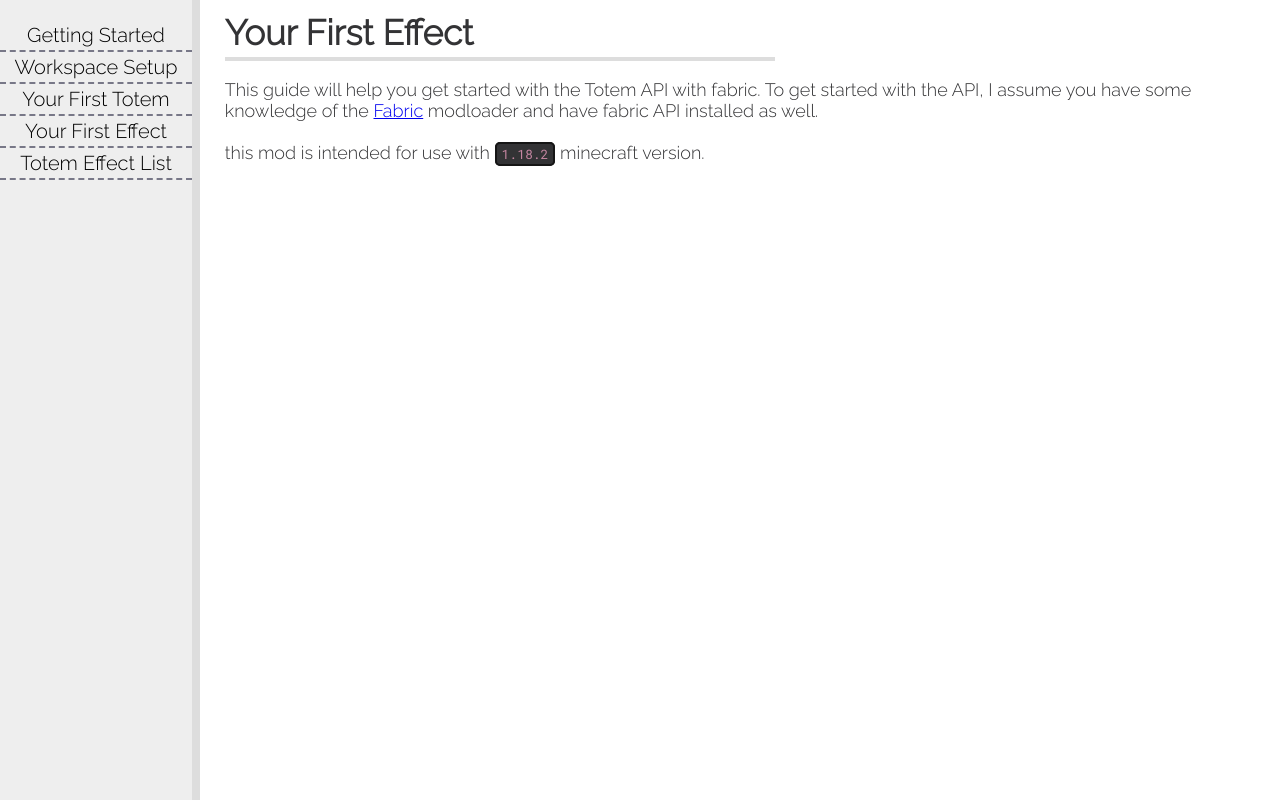
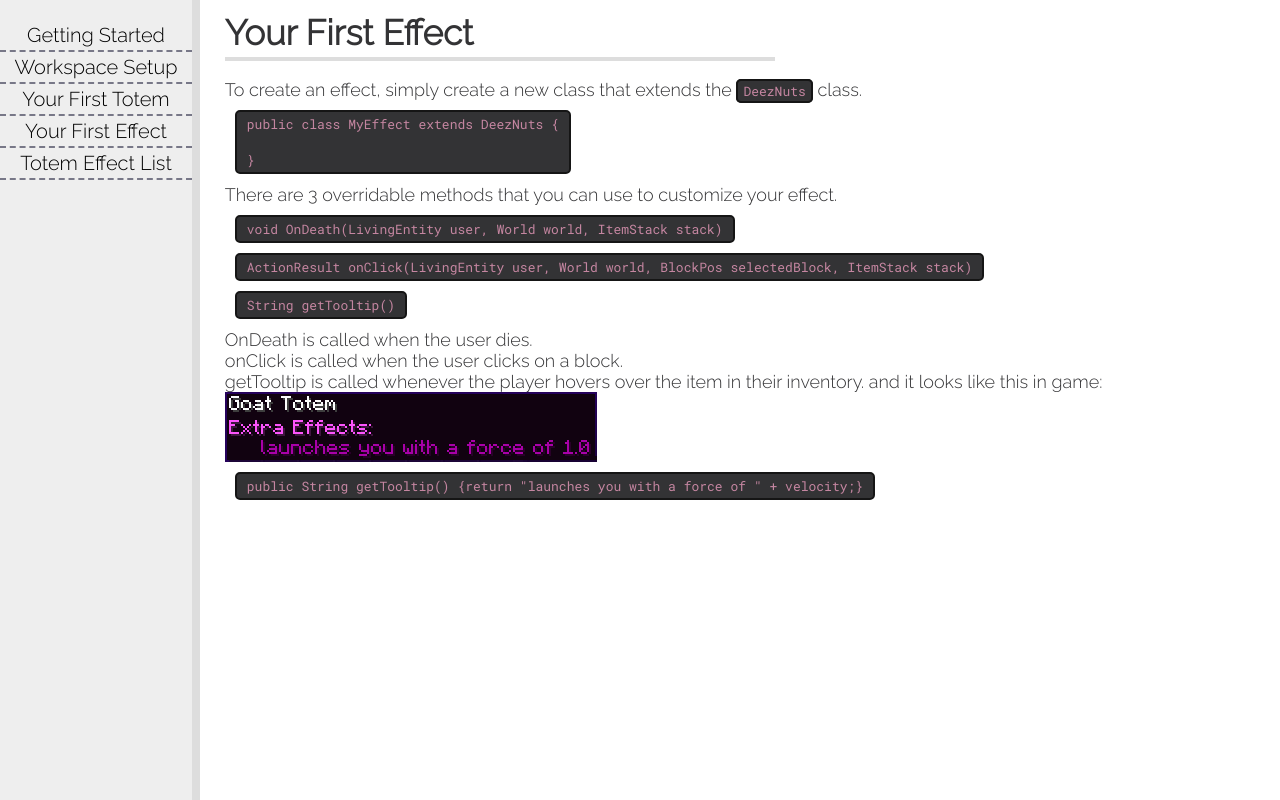
Before and after one commit to Rubyboat1207/totem-api-docs, a plain HTML site: page create-effect.html in a window 1280 px wide. Drawn offline with Linux system fonts and the light colour scheme; no server answers.

Commit message:
final ish

```diff
--- a/create-effect.html
+++ b/create-effect.html
@@ -14,11 +14,19 @@
                         <h1>Your First Effect</h1>
                     </div>
                     <p>
-                        This guide will help you get started with the Totem API with fabric. To get started with the API,
-                        I assume you have some knowledge of the <a href="https://fabricmc.net">Fabric</a> modloader and have fabric API installed as well.
-                        <br>
-                        <br>
-                        this mod is intended for use with <span class="line-code">1.18.2</span> minecraft version.
+                        To create an effect, simply create a new class that extends the <span class="line-code">DeezNuts</span> class.
+                        <code class="block-code">public class MyEffect extends DeezNuts {
+
+}</code>
+                        There are 3 overridable methods that you can use to customize your effect.
+                        <span class="block-code">void OnDeath(LivingEntity user, World world, ItemStack stack)</span>
+                        <span class="block-code">ActionResult onClick(LivingEntity user, World world, BlockPos selectedBlock, ItemStack stack)</span>
+                        <span class="block-code">String getTooltip()</span>
+                        OnDeath is called when the user dies.<br>
+                        onClick is called when the user clicks on a block.<br>
+                        getTooltip is called whenever the player hovers over the item in their inventory. and it looks like this in game:<br>
+                        <img src="images/goat.png">
+                        <span class="block-code">public String getTooltip() {return "launches you with a force of " + velocity;}</span>
                     </p>
                 </div>
 
```
Also changed, not shown: images/goat.png (added).
